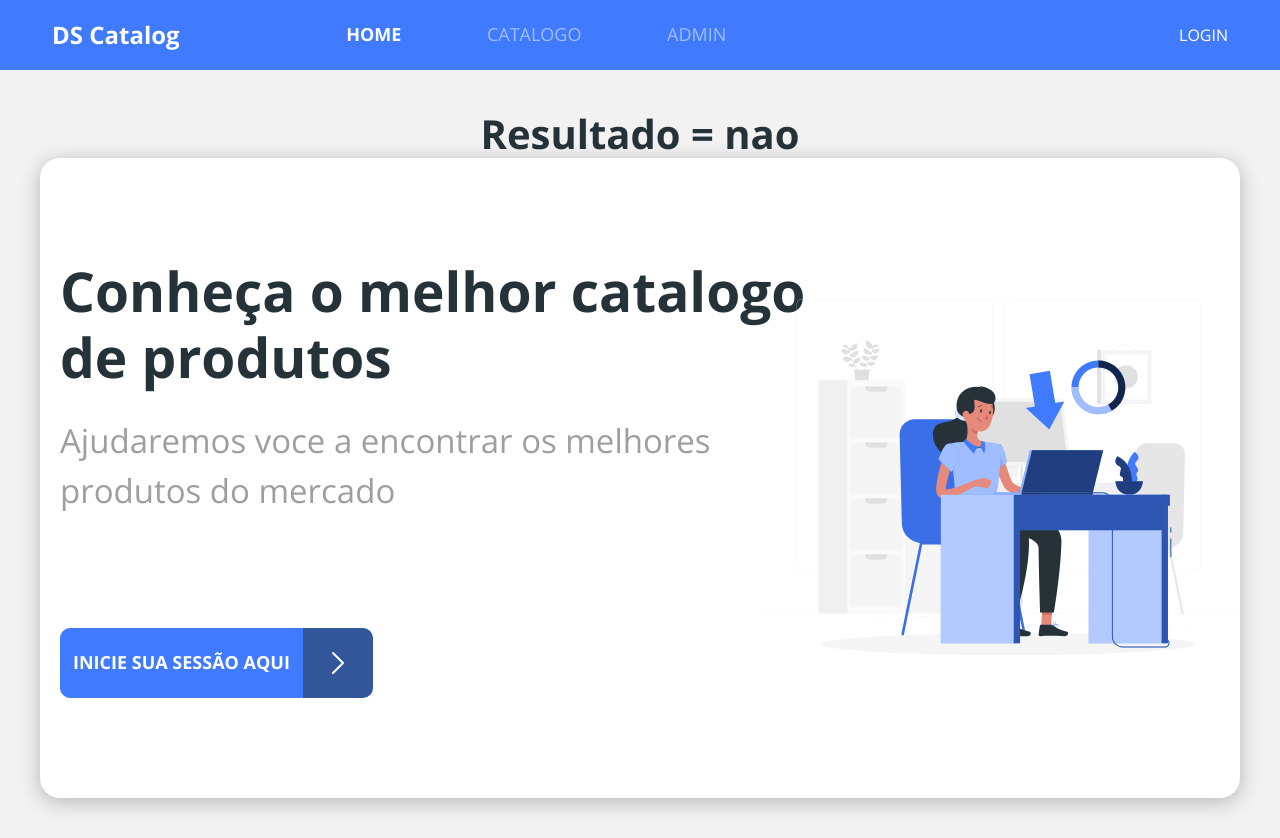
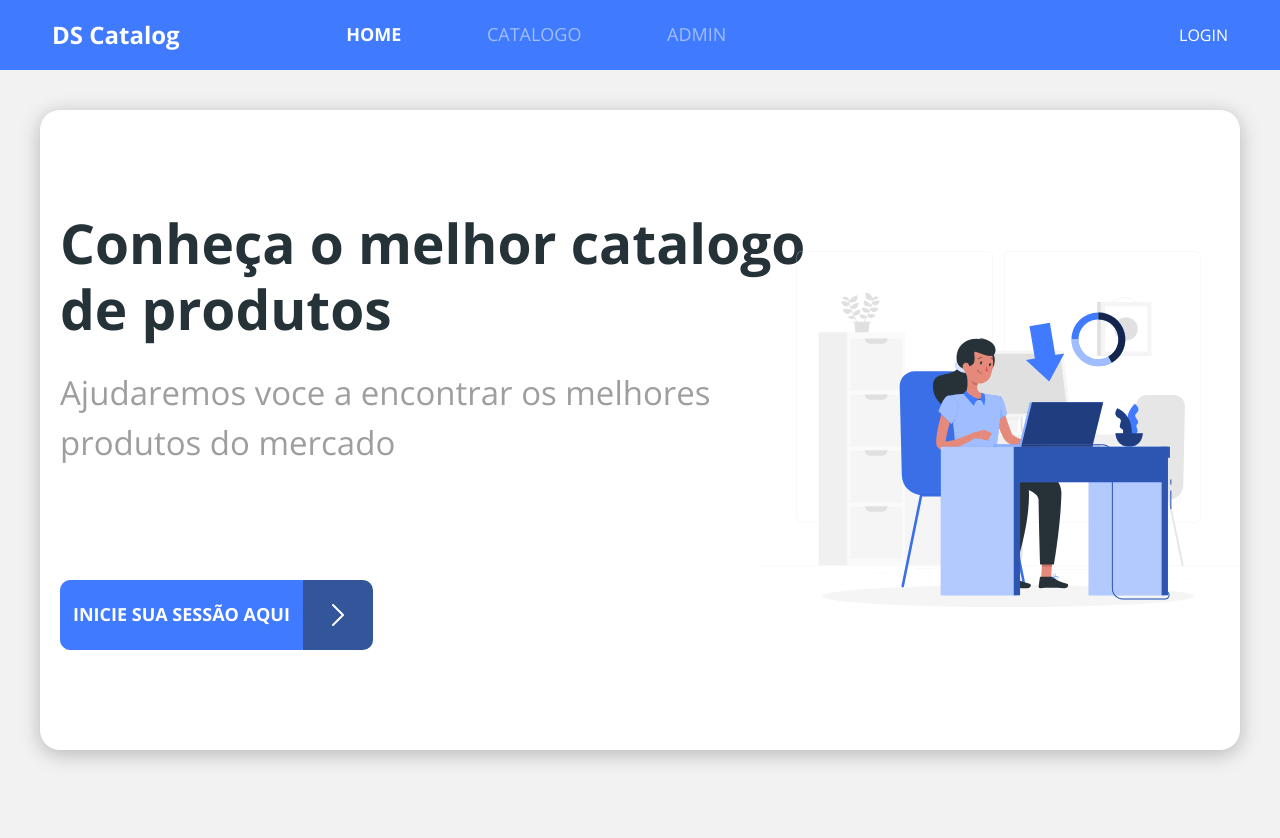
Before and after one commit to DSoaresD/marketstore, a React (Create React App) app in the folder frontweb/: page / in a window 1280 px wide. After the commit the page ends 800 px from the top, so only its background shows below. Built offline with nearby package versions, Linux system fonts and the light colour scheme; no server answers.

Commit message:
UI restrictions based on user roles

```diff
--- a/frontweb/src/pages/Admin/Navbar/index.tsx
+++ b/frontweb/src/pages/Admin/Navbar/index.tsx
@@ -1,4 +1,5 @@
 import { NavLink } from 'react-router-dom';
+import { hasAnyRoles } from '../../../util/requests';
 import './styles.css';
 
 const Navbar = () => {
@@ -16,9 +17,11 @@ const Navbar = () => {
           </NavLink>
         </li>
         <li>
-          <NavLink to="/admin/users" className="admin-nav-item">
-            <p>Usuário</p>
-          </NavLink>
+          {hasAnyRoles(['ROLE_ADMIN']) && (
+            <NavLink to="/admin/users" className="admin-nav-item">
+              <p>Usuário</p>
+            </NavLink>
+          )}
         </li>
       </ul>
     </nav>
--- a/frontweb/src/pages/Home/index.tsx
+++ b/frontweb/src/pages/Home/index.tsx
@@ -1,13 +1,12 @@
 import { Link } from 'react-router-dom';
 import { ReactComponent as MainImage } from '../../assets/images/main-image.svg';
 import ButtonIcon from '../../components/ButtonIcon';
-import { getTokenData, hasAnyRoles, isAuthenticated } from '../../util/requests';
+import { getTokenData, isAuthenticated } from '../../util/requests';
 import './styles.css';
 
 const Home = () => {
   return (
     <div className="home-container">
-      <h1>Resultado = {hasAnyRoles(['ROLE_ADMIN']) ? 'sim' : 'nao' }</h1>
       <div className="base-card home-card">
         <div className="home-content-container">
           <div>
```
